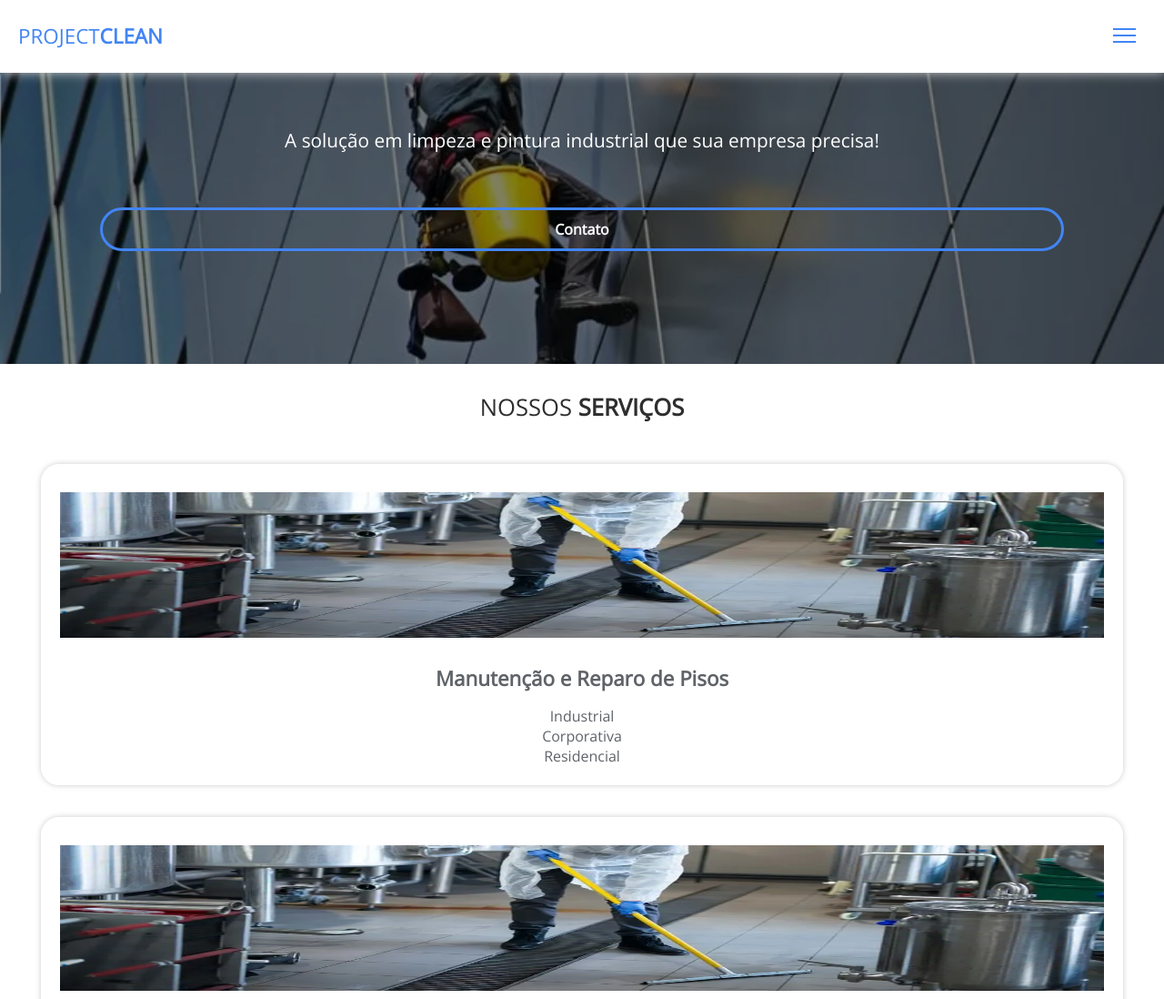
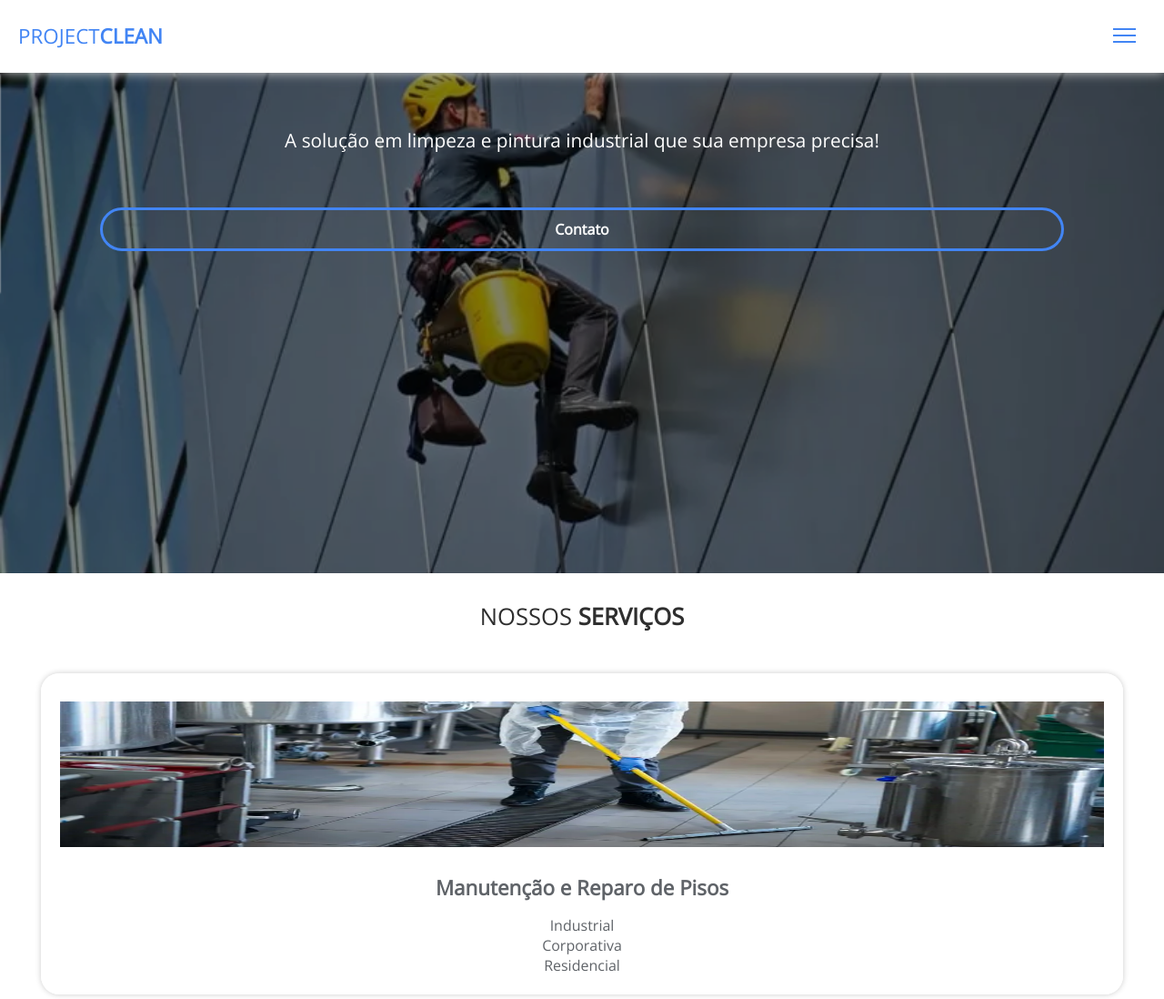
Before and after one commit to maarcospaaulo/project-clean, a PHP site: page / in a window 1280 px wide. Shown: the top 1098 px of the page at 91% size. Run offline with PHP 8.4, Linux system fonts and the light colour scheme.

Commit message:
adjustment

```diff
--- a/css-dev/style.css
+++ b/css-dev/style.css
@@ -173,11 +173,11 @@ main .title-section {
 } */
 
 main .section-hero {
-  max-height: 320px;
+  max-height: 550px;
 }
 
 main .section-hero .section-hero__itens img {
-  height: 320px;
+  height: 550px;
   object-fit: cover;
   filter: brightness(50%);
 }
@@ -212,6 +212,7 @@ main .section-hero .section-hero__text a {
 main .section-about {
   height: 450px;
   overflow: hidden;
+  background-color: #fbfbfb;
 }
 
 main .section-about .container p {
```
